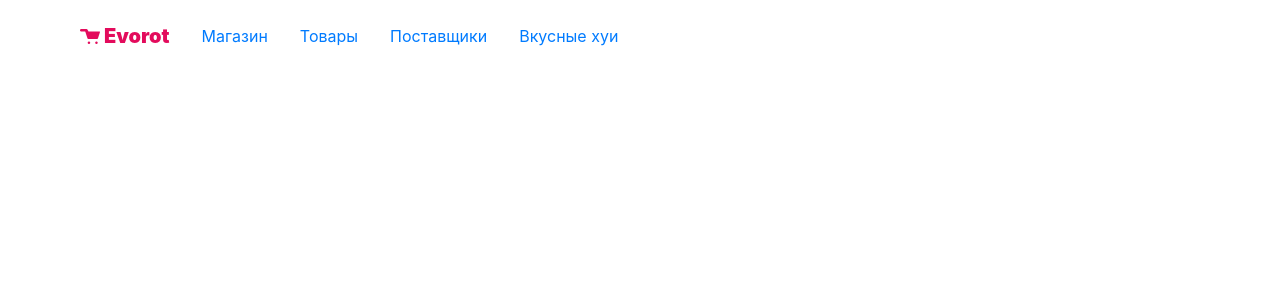
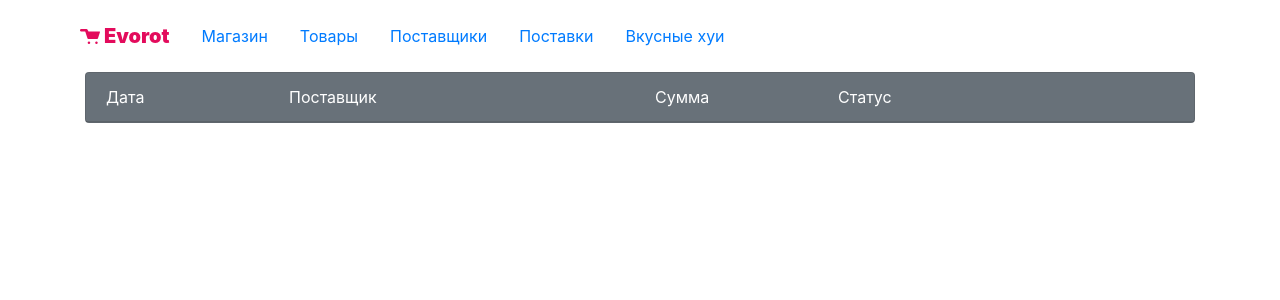
Before and after one commit to trukanduk/evotor_hackathon, a Django app: page /shop/purchases/ in a window 1280 px wide. Shown: the top 300 px of the page. Run offline with Django 3.2, Linux system fonts and the light colour scheme; data that the repository does not hold is empty; style sheets or scripts are compiled from the project's sources; some libraries are stand-ins or nearby versions.

Commit message:
purchases base template added

```diff
--- a/evotor/evotor/templates/base.html
+++ b/evotor/evotor/templates/base.html
@@ -31,6 +31,9 @@
         <a class="nav-link" href="/shop/providers">Поставщики</a>
       </li>
       <li class="nav-item">
+        <a class="nav-link" href="/shop/purchases">Поставки</a>
+      </li>
+      <li class="nav-item">
         <a class="nav-link" href="/shop/dicks">Вкусные хуи</a>
       </li>
     </ul>
--- a/evotor/shop/templates/shop/purchases.html
+++ b/evotor/shop/templates/shop/purchases.html
@@ -6,13 +6,64 @@
 {% endblock %}
 
 {% block content %}
+  <div class="card text-white bg-secondary purchase-items-header">
+    <div class="card-header purchase-items-header-header" role="tab" id="purchase-items-header-header">
+      <div class="row">
+        <div class="col-2">
+          Дата
+        </div>
+        <div class="col-4">
+          Поставщик
+        </div>
+        <div class="col-2">
+          Сумма
+        </div>
+        <div class="col-2">
+          Статус
+        </div>
+      </div>
+    </div>
+  </div>
+
   {% for purchase in purchases %}
-    <div class="product card" style="width: 20rem;">
-      <img class="card-img-top" src="http://www.3kol.tv/assets/memes_tpl/mini/mini_Doge.jpg" alt="Card image cap">
-      <div class="card-body">
-        <h4 class="card-title">{{ purchase.product.title }} {{ purchase.price }} {{ purchase.dt }}</h4>
-        <p class="card-text"></p>
-        <a href="#" class="btn btn-primary">Go somewhere</a>
+    <div class="card purchase-item border-success">
+      <div class="card-header purchase-header" role="tab" id="purchase-{{forloop.counter0}}-header">
+        <div class="row">
+          <div class="col-2 purchase-{{forloop.counter0}}-date purchase-date">
+            <h5 class="mb-0">
+              <a data-toggle="collapse" href="#purchase-{{forloop.counter0}}-body" aria-expanded="true" aria-controls="purchase-{{forloop.counter0}}-body">
+                20.11.2017
+              </a>
+            </h5>
+          </div>
+          <div class="col-4 purchase-{{forloop.counter0}}-provider purchase-provider">
+            Хлебозавод
+          </div>
+          <div class="col-2 purchase-{{forloop.counter0}}-cost purchase-cost">
+            100500 руб
+          </div>
+          <div class="col-2 purchase-{{forloop.counter0}}-status purchase-status purchase-status-ok">
+            {% if 1 %}
+              OK
+              <span class="oi oi-check" title="OK" aria-hidden="true"></span>
+            {% elif 0 %}
+              В обработке
+              <span class="oi oi-clock" title="В обработке" aria-hidden="true"></span>
+            {% elif 0 %}
+              Черновик
+              <span class="oi oi-document" title="Черновик" aria-hidden="true"></span>
+            {% else %}
+              ХЗ
+              <span class="oi oi-ban" title="Хз" aria-hidden="true"></span>
+            {% endif %}
+          </div>
+        </div>
+      </div>
+
+      <div id="purchase-{{forloop.counter0}}-body" class="collapse purchase-body" role="tabpanel" aria-labelledby="purchase-{{forloop.counter0}}-header" data-parent="#accordion">
+        <div class="card-body">
+          <img src="http://cdn.cnn.com/cnnnext/dam/assets/160927210830-tk-ah0927-exlarge-169.jpg" style="width:50%;">
+        </div>
       </div>
     </div>
   {% endfor %}
```
